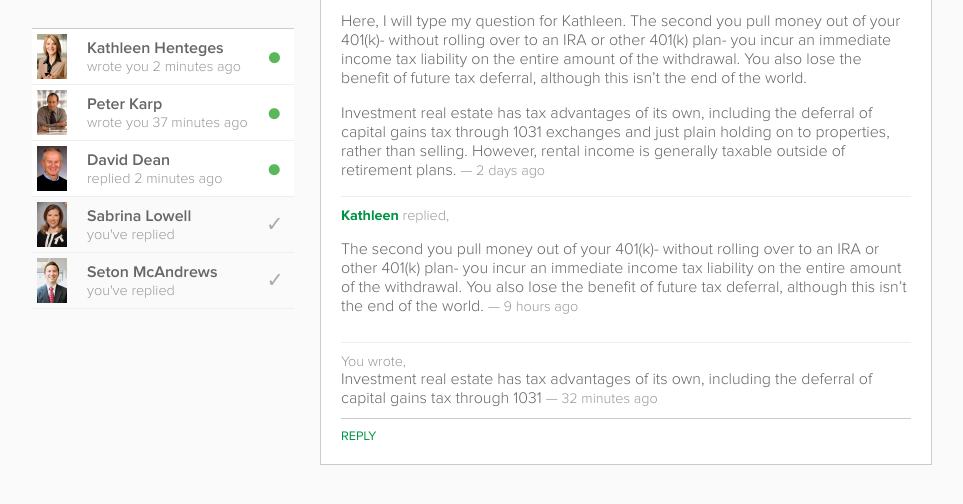
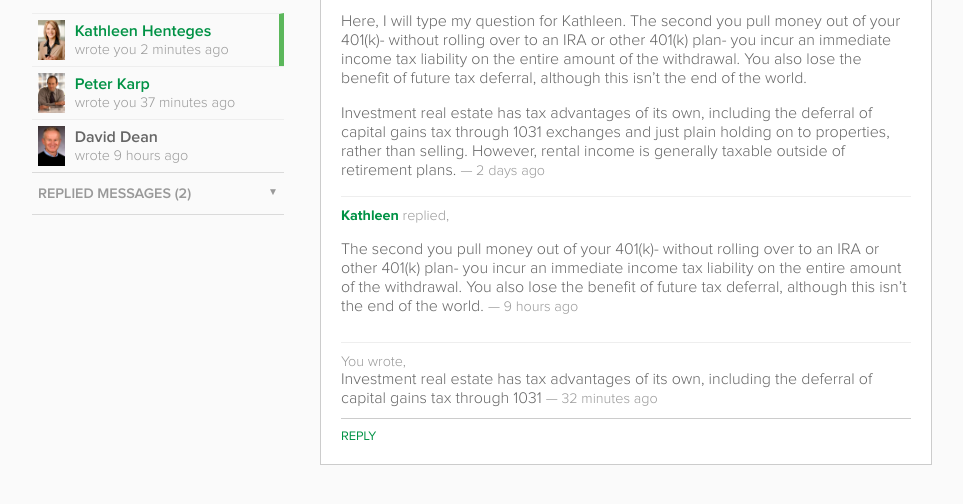
Before and after one commit to bonomali/Design_repository, a plain HTML site: page inbox.html in a window 1280 px wide. Shown: the part 142-646 px from the top of the page, without its empty margins (158-1121 px from the left). Drawn offline with Linux system fonts and the light colour scheme.

Commit message:
refined inbox functionality

```diff
--- a/inbox.html
+++ b/inbox.html
@@ -13,64 +13,63 @@
 
 		<div id="sidebar">
 			<span class='header1'>Inbox</span>
-			<div id='list'>
+
+			<div class='list'>
 				<div id='list_slider'>
+					<div id='unreplied_messages' class='dropdown'>
 						<div class='item hoverable active'>
 							<img src='assets/kathleen.jpg' class=''>
 							<div class='item_text'>
-						<div class='header3'>Kathleen Henteges</div>
+								<div class='green header3'>Kathleen Henteges</div>
 								<span class='footnote'>wrote you 2 minutes ago</span>
-					</div>
-					<div class='status'>
-					&#9679;
 							</div>
 						</div>
 
 						<div class='item hoverable'>
 							<img src='assets/peter.jpg' class=''>
-					<div class='item_text'>
-						<div class='header3'>Peter Karp</div>
+							<div class='item_text '>
+								<div class='green header3'>Peter Karp</div>
 								<span class='footnote'>wrote you 37 minutes ago</span>
-					</div>
-					<div class='status'>
-					&#9679;
 							</div>
 						</div>
 
 						<div class='item hoverable'>
 							<img src='assets/david.jpg' class=''>
-					<div class='item_text'>
+							<div class='item_text '>
 								<div class='header3'>David Dean</div>
-						<span class='footnote'>replied 2 minutes ago</span>
+								<span class='footnote'>wrote 9 hours ago</span>
 							</div>
-					<div class='status'>
-					&#9679;
 						</div>
 					</div>
 
+
+					<div class='dropdown' onclick='$(".dropdown_options").toggleclass("open")'>
+
+						<div class='secondary_subsection_no_border subsection_head'>
+							Replied messages (2)
+							<span class='right arrow'>&#9660;</span>
+						</div>
+
+						<div class='dropdown_options'>
+							<div class='item hoverable read'>
+								<img src='assets/seton.jpg' class=''>
+								<div class='item_text'>
+									<div class='header3'>Seton McAndrews</div>
+									<span class='footnote'> you've replied</span>
+								</div>
+							</div>
 							<div class='item hoverable read'>
 								<img src='assets/sabrina.jpg' class=''>
 								<div class='item_text'>
 									<div class='header3'>Sabrina Lowell</div>
 									<span class='footnote'>you've replied</span>
 								</div>
-					<div class='status'>
-					&#x2713;
-					</div>
-				</div>
-
-				<div class='item hoverable read'>
-					<img src='assets/seton.jpg' class=''>
-					<div class='item_text'>
-						<div class='header3'>Seton McAndrews</div>
-						<span class='footnote'> you've replied</span>
-					</div>
-					<div class='status'>
-					&#x2713;
 							</div>
 						</div>
 
 					</div>
+				</div>
+
 			</div>
 		</div>
 
--- a/maven.js
+++ b/maven.js
@@ -42,7 +42,7 @@ window.addEventListener("load",function() {
 $('.advisor_entry').attr('onclick', "location.href='advisor.html'");
 
 //tooltips
-$('.maven_score').prepend('<span class="tooltip">Average user rating (out of 5 stars maximum)</span>');
+$('.maven_score').prepend('<span class="tooltip">Maven rank (click for details)</span>');
 $('.match_percentage').prepend('<span class="tooltip">Match percentage measures how closely this advisor aligns with your goals</span>');
 
 
@@ -193,6 +193,11 @@ function confirm_followup() {
 
 // Inbox functionality
 
+function read_message(target) {
+	$('.item').removeClass('active');
+	$(target).addClass('active');
+}
+$('.item').attr('onclick','read_message(this)');
 function reply_message() {
 	$('.followup_button').attr('style','display:none');
 	$('.followup_entry').attr('style','display:inline');
--- a/scss/main.scss
+++ b/scss/main.scss
@@ -469,9 +469,10 @@ margin-left:5px;
 }
 
 .search_result:hover {
+		transition: background-color 0.5s;
+
 	.hoverable {
 		background-color: #fafafa;
-
 		&:hover {
 			background-color: white;
 			outline: 1px solid $light_green;
@@ -539,8 +540,12 @@ margin-left:5px;
 }
 
 .secondary_subsection {
-		padding:12px;
+		padding:12px 6px;
 		border-bottom:1px solid #dadada;
+}
+
+.secondary_subsection_no_border {
+	padding:12px 6px;
 }
 
 .secondary_header {
@@ -788,25 +793,25 @@ border-left: 5px solid $light_green;
 	background-image: linear-gradient(#4063b3, #3c599d);
 	color:white;
 }
+
+
 /* Inbox */
 
-#list {
-	margin-top: 30px;
+.list {
+	margin-top: 15px;
+	.active {
+		border-right:5px solid $light_green;
+	}
 
 	.item {
 		display:table;
-		padding:5px;
-		border-bottom:1px solid #eee;
-		width:100%;
-		background: #fff;
+		padding:6px 6px;
 		cursor: hand;
+			border-top: 1px solid #eee;
 
-		&:first-child {
-			border-top: 1px solid #ccc;
-	}
 		img {
-			width:30px;
-			margin-right: 20px;
+			height:40px;
+			margin-right: 10px;
 			display:inline-block;
 	}
 
@@ -834,8 +839,19 @@ border-left: 5px solid $light_green;
 		font-family: monospace;
 	}
 
+	.hoverable {
+		transition: all 0.1s;
+		&:hover {
+			background-color: white;
+			padding-left:0px;
+		}
 
+		&:focus {
+			border-right: 5px solid $light_green;
+		}
+		}
 }
+
 
 
 
@@ -920,7 +936,9 @@ form {
 	cursor:hand;
 }
 
-#dropdown {
+.dropdown {
+	border-bottom: 1px solid #dadada;
+
 	.subsection_head {
 		margin-bottom: 0px;
 		-webkit-transition:all 1.5s;
@@ -954,7 +972,7 @@ form {
 
 }
 
-#dropdown:hover {
+.dropdown:hover {
 	.dropdown_options {
 	max-height: 100%;
 	}
@@ -1019,9 +1037,14 @@ bullet {
 }
 
 
+@media only screen and (max-width: 850px) and (min-width: 768px){
+	#main {
+		width:65%;
+	}
+}
 
 
-@media only screen and (max-width: 820px) {
+@media only screen and (max-width: 767px) {
 
 .container {
 	padding: 0px;
@@ -1054,7 +1077,7 @@ bullet {
 	  	margin-left:0px;
   	}
 
-#list {
+.list {
 	position:fixed;
 	bottom:0px;
 	left:0px;
@@ -1072,18 +1095,25 @@ bullet {
 	background:inherit;
 
 		img {
-			width:60px;
+			width:50px;
 			margin:0px;
+			height:auto;
 			}
 
 		div{
 			display:none;
 			}
 
-		hoverable:hover {
-			border:none;
-			}
-
+	}
+	.dropdown {
+		border:none;
+		display:inline;
+	}
+	.dropdown_options {
+		display:inline;
+	}
+	.subsection_head {
+		display:none;
 	}
 }
 
@@ -1179,7 +1209,7 @@ bullet {
 }
 }
 
-@media only screen and (max-width: 620px) {
+@media only screen and (max-width: 500px) {
 
 .header1 {
 	font-size:1.5em;
```
Also changed, not shown: search.html (+6 -6 lines), main.css. Lines whose indentation alone changed are shown as unchanged.
